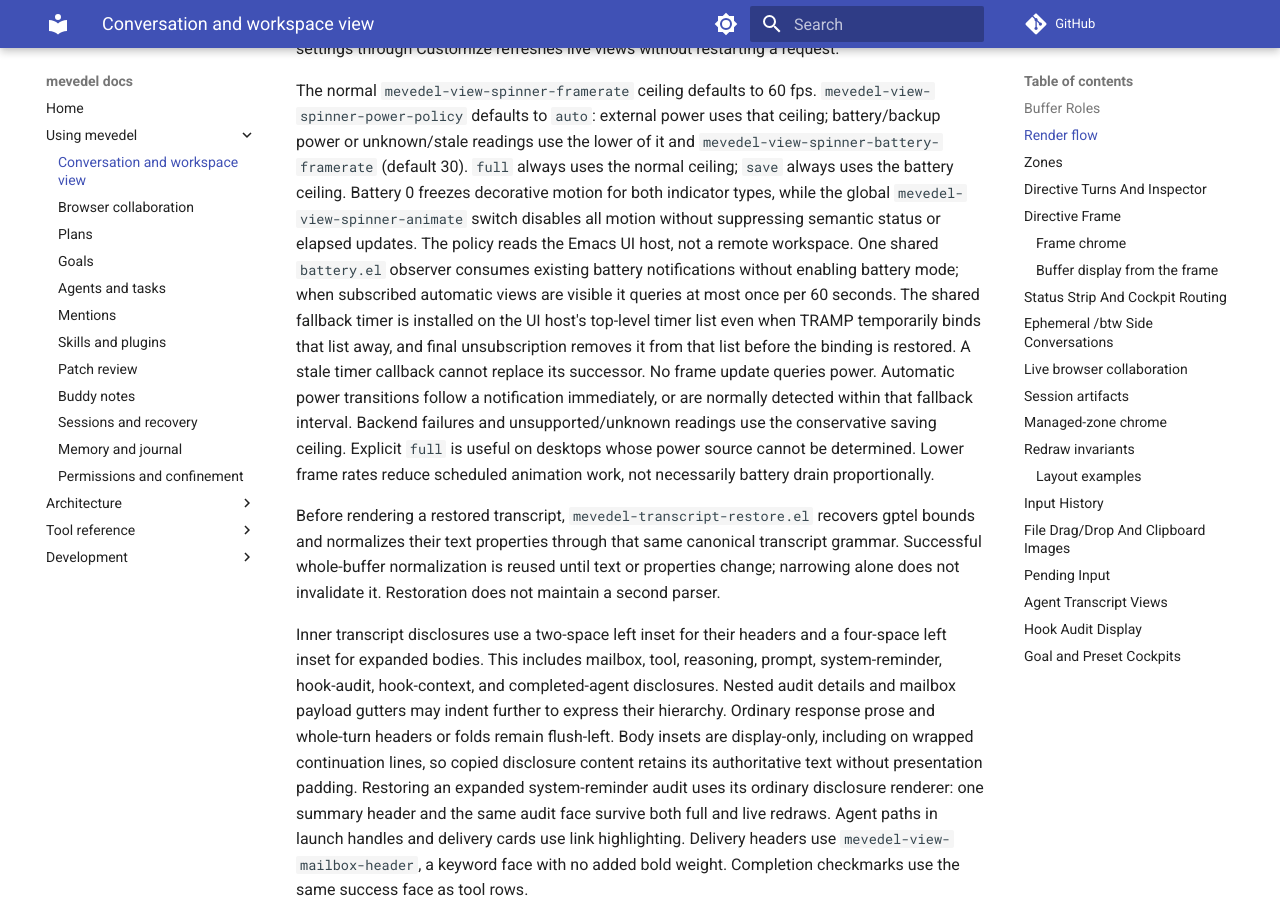
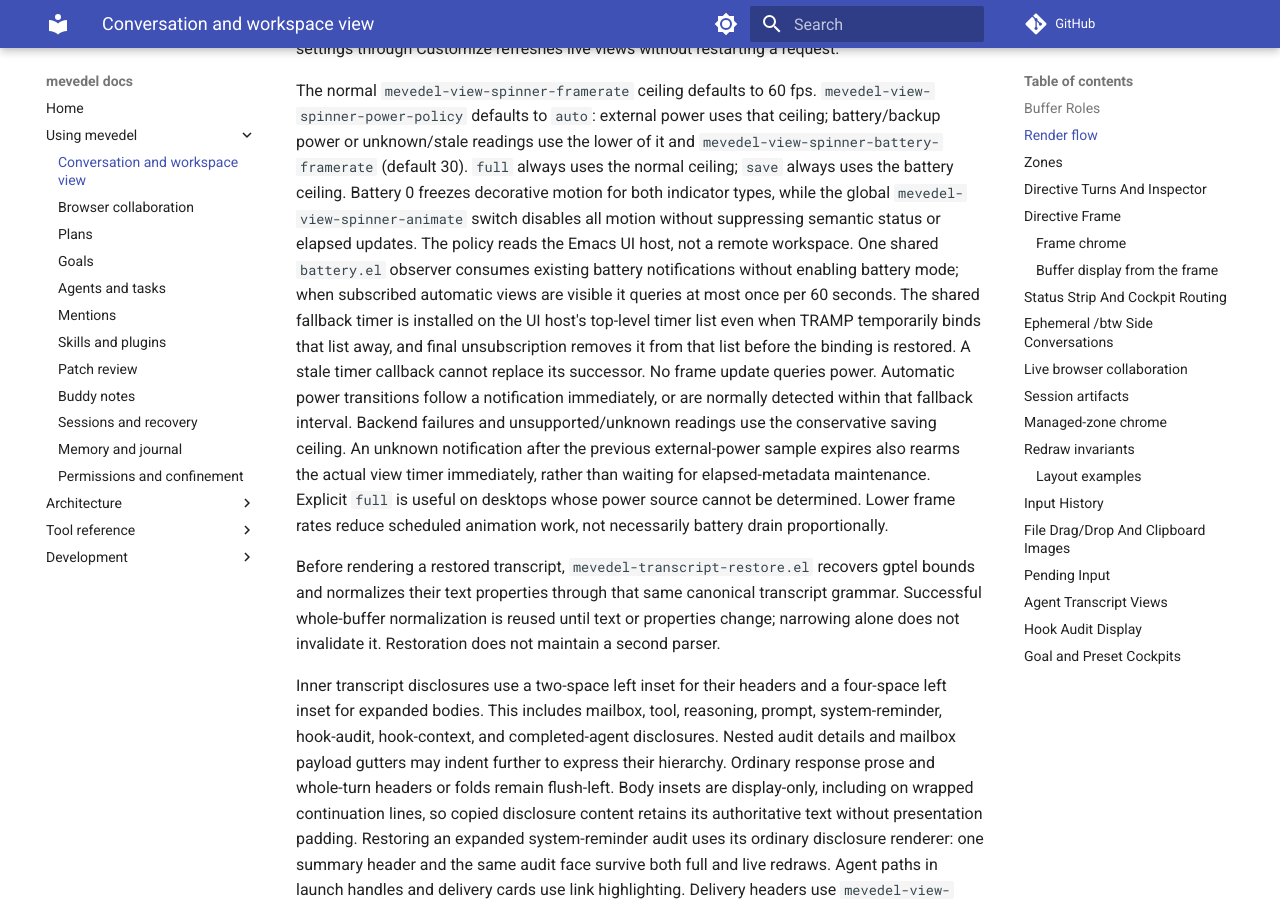
Before and after one commit to FrauH0lle/mevedel, an MkDocs documentation site: the page built from docs/view.md, in a window 1280 px wide and 900 px high, scrolled down 7878 px. Built offline with MkDocs 1.6.1 and Material for MkDocs 9.7.7, drawn with Linux system fonts in a browser that asks for light colours; comment, search, counter and statistics services are not loaded.

Commit message:
fix(view): Rearm on unknown power after AC sample expiry
When a confirmed external-power sample expires, comparing an incoming unknown notification only with the stale effective state suppresses the watcher callback. Also consider the previously stored external state so the real view timer adopts the conservative cadence immediately.

* mevedel-view-power.el (mevedel-view-power--sample): Notify once when an expired external sample becomes unknown.

* test/test-mevedel-view-power.el (mevedel-view-power--sample): Check the expiry boundary, notification deduplication, and lack of backend reads.

* test/test-mevedel-view-stream.el (mevedel-view-animation-auto-transition): Assert immediate production-timer replacement and preserved phase.

* docs/view.md, docs/adr/0119-keep-views-reconstructable-and-rendering-bounded.md, .mevedel/shared/spinner-animation-validation-20260927.md: Describe boundary behavior and verification.

Validation: 162/162 power and stream tests; 927/928 expected in the view roster with one optional skip; 210 warning-free compiled files. Full suite: 8747 tests with eight previously observed non-view failures and 30 skipped. Independent boundary review passed.

```diff
--- a/docs/view.md
+++ b/docs/view.md
@@ -385,8 +385,11 @@
 No frame update queries power. Automatic power
 transitions follow a notification immediately, or are normally detected
 within that fallback interval. Backend failures and unsupported/unknown
-readings use the conservative saving ceiling. Explicit `full` is useful on
-desktops whose power source cannot be determined. Lower frame rates reduce
+readings use the conservative saving ceiling. An unknown notification after
+the previous external-power sample expires also rearms the actual view timer
+immediately, rather than waiting for elapsed-metadata maintenance. Explicit
+`full` is useful on desktops whose power source cannot be determined. Lower
+frame rates reduce
 scheduled animation work, not necessarily battery drain proportionally.
 
 Before rendering a restored transcript, `mevedel-transcript-restore.el`
```
Also changed, not shown: docs/adr/0119-keep-views-reconstructable-and-rendering-bounded.md (+4 -1 lines), 3 other files.
